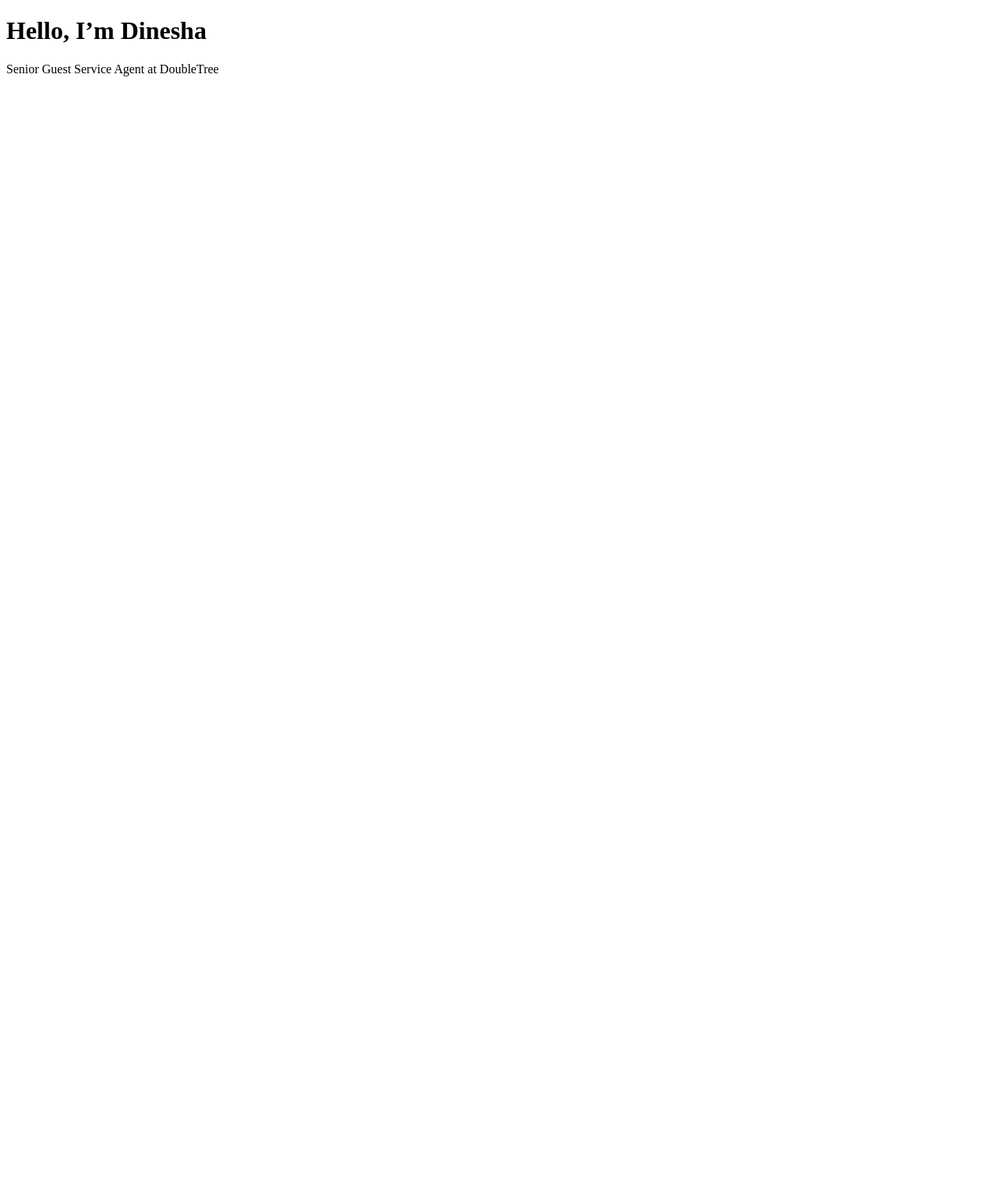
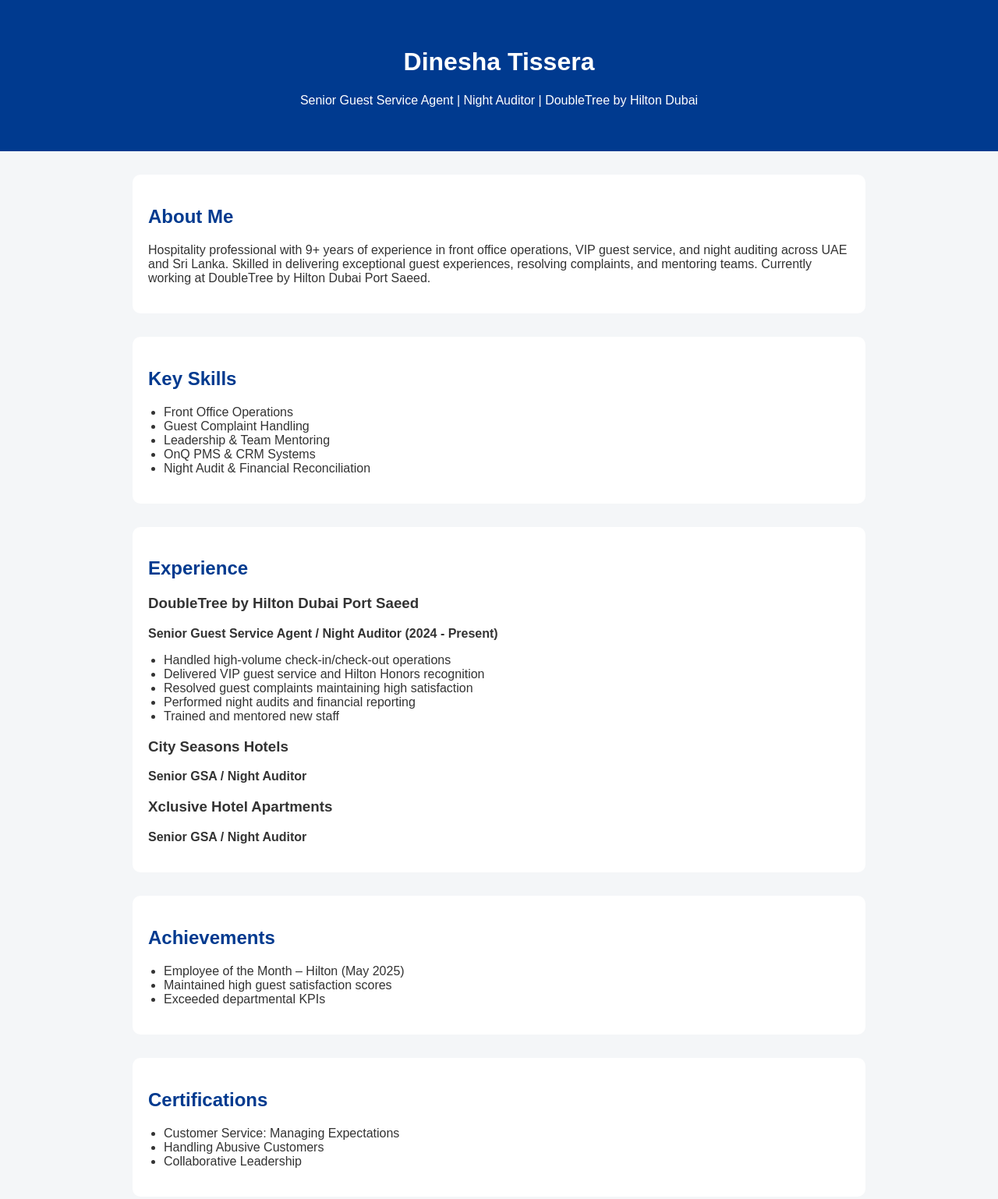
Before and after one commit to Dinesha-Lakmal-Tissera/Portfolio, a plain HTML site: page index.html in a window 1280 px wide. Shown: the top 1538 px of the page at 78% size. Before the commit the page ends 800 px from the top, so only its background shows below. Drawn offline with Linux system fonts and the light colour scheme.

Commit message:
Add files via upload

```diff
--- a/index.html
+++ b/index.html
@@ -1,10 +1,121 @@
 <!DOCTYPE html>
-<html>
+<html lang="en">
 <head>
-  <title>Dinesha Portfolio</title>
+  <meta charset="UTF-8">
+  <meta name="viewport" content="width=device-width, initial-scale=1.0">
+  <title>Dinesha Tissera | Portfolio</title>
+  <style>
+    body {
+      font-family: Arial, sans-serif;
+      margin: 0;
+      background: #f4f6f8;
+      color: #333;
+    }
+    header {
+      background: #003a8f;
+      color: white;
+      text-align: center;
+      padding: 40px;
+    }
+    section {
+      max-width: 900px;
+      margin: 30px auto;
+      padding: 20px;
+      background: white;
+      border-radius: 10px;
+    }
+    h2 {
+      color: #003a8f;
+    }
+    ul {
+      padding-left: 20px;
+    }
+    footer {
+      text-align: center;
+      padding: 20px;
+      background: #003a8f;
+      color: white;
+    }
+  </style>
 </head>
+
 <body>
-  <h1>Hello, I’m Dinesha</h1>
-  <p>Senior Guest Service Agent at DoubleTree</p>
+
+<header>
+  <h1>Dinesha Tissera</h1>
+  <p>Senior Guest Service Agent | Night Auditor | DoubleTree by Hilton Dubai</p>
+</header>
+
+<section>
+  <h2>About Me</h2>
+  <p>
+    Hospitality professional with 9+ years of experience in front office operations,
+    VIP guest service, and night auditing across UAE and Sri Lanka. Skilled in
+    delivering exceptional guest experiences, resolving complaints, and mentoring
+    teams. Currently working at DoubleTree by Hilton Dubai Port Saeed.
+  </p>
+</section>
+
+<section>
+  <h2>Key Skills</h2>
+  <ul>
+    <li>Front Office Operations</li>
+    <li>Guest Complaint Handling</li>
+    <li>Leadership & Team Mentoring</li>
+    <li>OnQ PMS & CRM Systems</li>
+    <li>Night Audit & Financial Reconciliation</li>
+  </ul>
+</section>
+
+<section>
+  <h2>Experience</h2>
+
+  <h3>DoubleTree by Hilton Dubai Port Saeed</h3>
+  <p><strong>Senior Guest Service Agent / Night Auditor (2024 - Present)</strong></p>
+  <ul>
+    <li>Handled high-volume check-in/check-out operations</li>
+    <li>Delivered VIP guest service and Hilton Honors recognition</li>
+    <li>Resolved guest complaints maintaining high satisfaction</li>
+    <li>Performed night audits and financial reporting</li>
+    <li>Trained and mentored new staff</li>
+  </ul>
+
+  <h3>City Seasons Hotels</h3>
+  <p><strong>Senior GSA / Night Auditor</strong></p>
+
+  <h3>Xclusive Hotel Apartments</h3>
+  <p><strong>Senior GSA / Night Auditor</strong></p>
+
+</section>
+
+<section>
+  <h2>Achievements</h2>
+  <ul>
+    <li>Employee of the Month – Hilton (May 2025)</li>
+    <li>Maintained high guest satisfaction scores</li>
+    <li>Exceeded departmental KPIs</li>
+  </ul>
+</section>
+
+<section>
+  <h2>Certifications</h2>
+  <ul>
+    <li>Customer Service: Managing Expectations</li>
+    <li>Handling Abusive Customers</li>
+    <li>Collaborative Leadership</li>
+  </ul>
+</section>
+
+<section>
+  <h2>Contact</h2>
+  <p>Email: dahasthissera@gmail.com</p>
+  <p>Phone: +971 589494172</p>
+  <p>LinkedIn: linkedin.com/in/dinesha-tissera</p>
+</section>
+
+<footer>
+  <p>© 2026 Dinesha Tissera</p>
+</footer>
+
 </body>
 </html>
```
